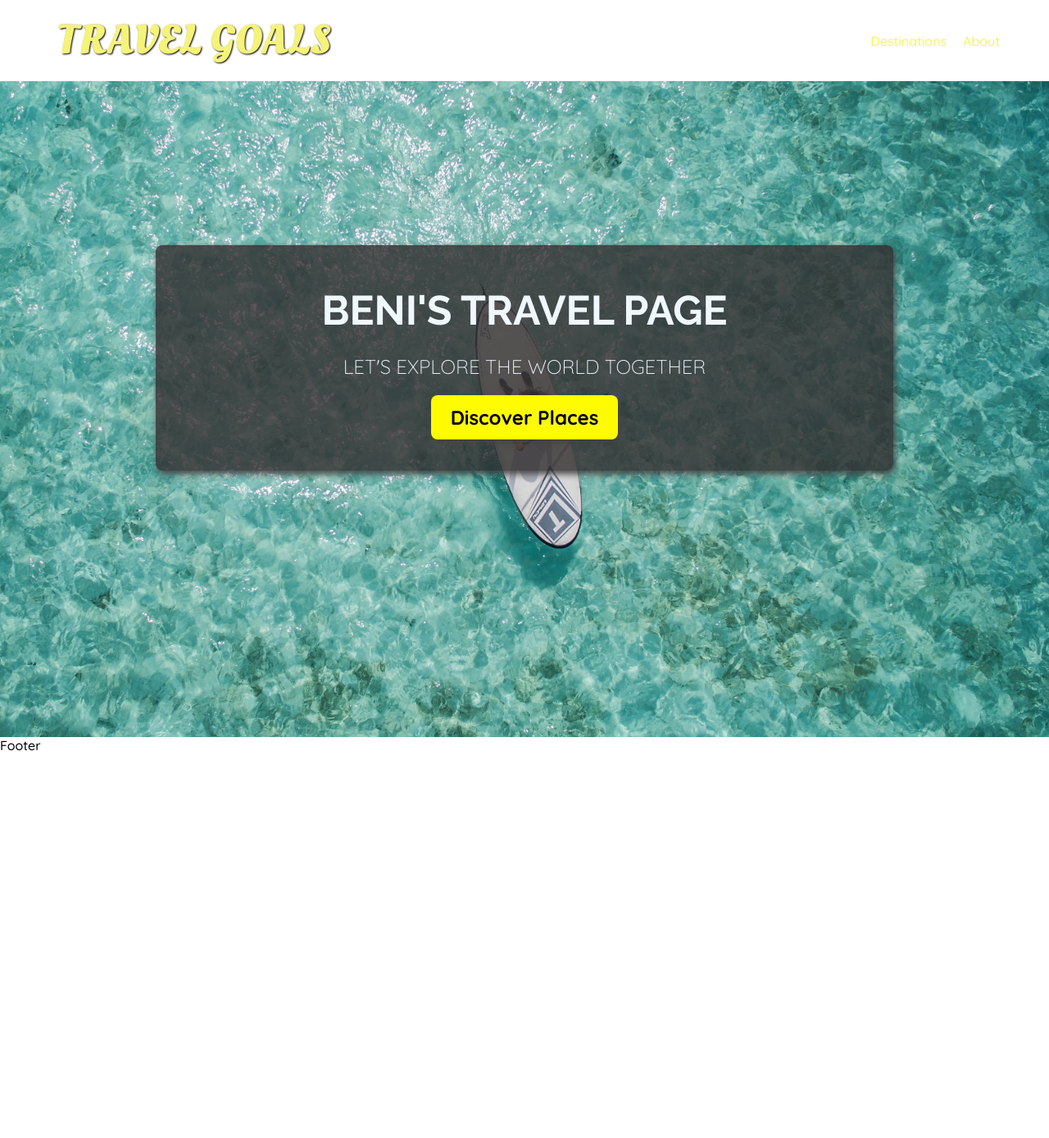
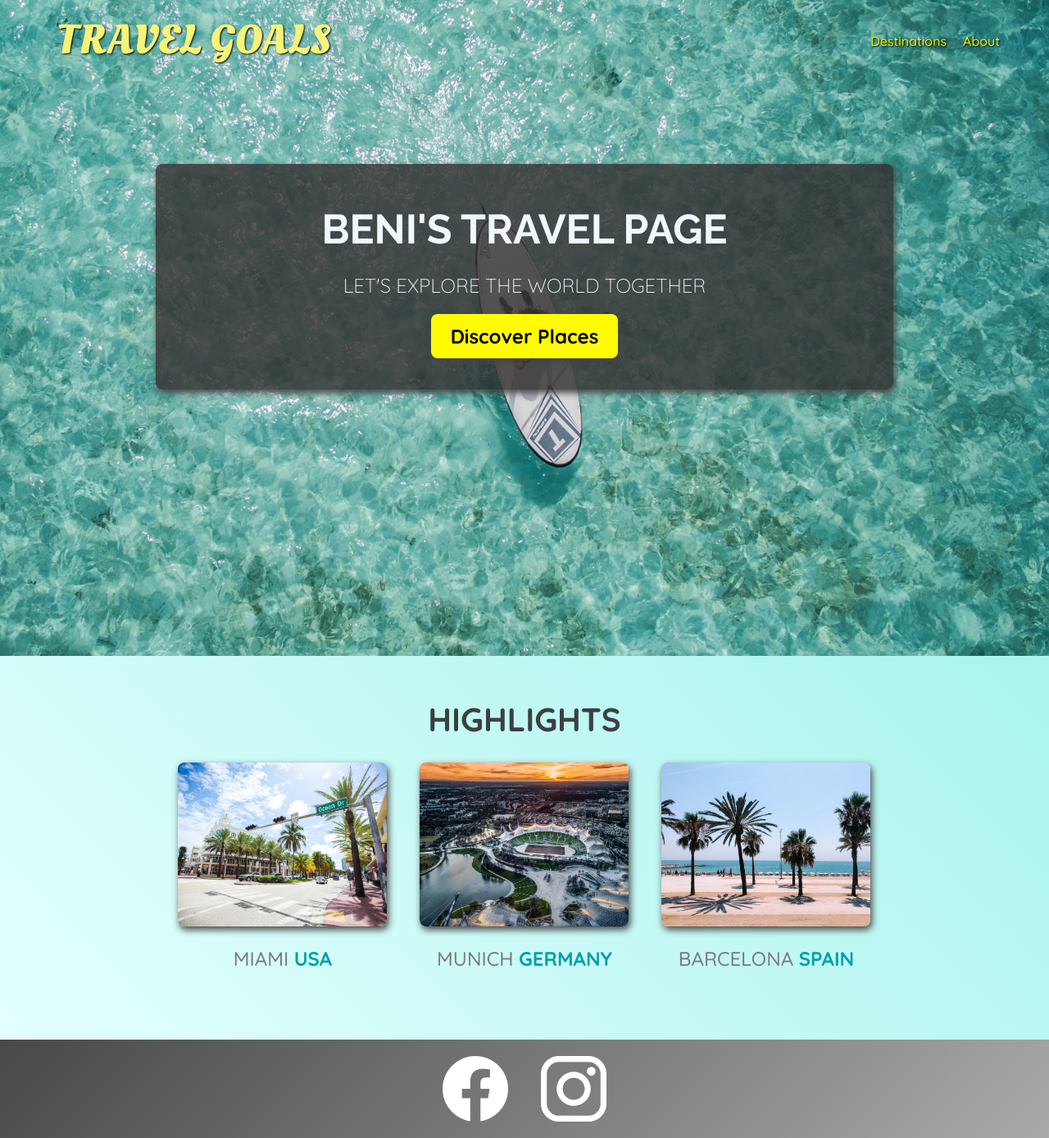
Before and after one commit to benib3/100daysWeb, a web app: file website-examples/third-site/index.html in a window 1280 px wide. Shown: the whole page at 82% size. Before the commit the page ends 919 px from the top, so only its background shows below. Run offline with its HTML, style and script files only (its server is not run), Linux system fonts and the light colour scheme.

Commit message:
finished landing page

```diff
--- a/website-examples/third-site/index.html
+++ b/website-examples/third-site/index.html
@@ -34,8 +34,35 @@
           <a href="/places.html">Discover places</a>
         </div>
       </section>
-      <section id="highlights"></section>
+
+      <section id="highlights">
+        <h2>Highlights</h2>
+        <ul id="destinations">
+          <li class="destination" alt="Miami streets on sunny day">
+            <img src="/imgs/cities/miami.jpg" />
+            <p>Miami <strong>USA</strong></p>
+          </li>
+          <li class="destination" alt="Munich stadium in autumn">
+            <img src="/imgs/cities/munich.jpg" />
+            <p>Munich <strong>Germany</strong></p>
+          </li>
+          <li class="destination" alt="Palm beach in Barcelona">
+            <img src="/imgs/cities/barcelona.jpg" />
+            <p>Barcelona <strong>Spain</strong></p>
+          </li>
+        </ul>
+      </section>
     </main>
-    <footer>Footer</footer>
+
+    <footer>
+      <ul>
+        <li>
+          <a href=https://www.facebook.com"><img src="/imgs/icons/facebook.png"  alt="Facebook"/></a>
+        </li>
+        <li>
+          <a href="https://www.instagram.com"><img src="/imgs/icons/insta.png"  alt="Instagram" /></a>
+        </li>
+      </ul>
+    </footer>
   </body>
 </html>
--- a/website-examples/third-site/places.html
+++ b/website-examples/third-site/places.html
@@ -13,6 +13,6 @@
     <title>Places</title>
   </head>
   <body>
-    places
+    <main></main>
   </body>
 </html>
--- a/website-examples/third-site/style/index.css
+++ b/website-examples/third-site/style/index.css
@@ -44,3 +44,45 @@
 #hero-content a:hover {
   background-color: rgba(255, 238, 0);
 }
+#highlights {
+  padding: 24px;
+  align-items: center;
+  background: linear-gradient(45deg, rgb(227, 255, 253), rgb(170, 243, 238));
+}
+#highlights h2 {
+  color: rgba(59, 65, 64);
+  text-align: center;
+  font-size: 40px;
+  text-transform: uppercase;
+  margin: 28px 0;
+}
+#destinations {
+  display: flex;
+  flex-direction: row;
+  justify-content: center;
+
+  width: 90%;
+  margin: auto;
+  margin-bottom: 40px;
+}
+.destination {
+  margin: 0 20px;
+}
+
+.destination p {
+  text-align: center;
+  text-transform: uppercase;
+  font-size: 24px;
+  color: rgba(124, 123, 123);
+  margin: 20px 0;
+}
+strong {
+  color: rgba(0, 160, 170);
+}
+.destination img {
+  height: 200px;
+  width: 255px;
+  box-shadow: 2px 4px 8px rgba(68, 67, 67);
+  border-radius: 8px;
+  object-fit: cover;
+}
--- a/website-examples/third-site/style/shared.css
+++ b/website-examples/third-site/style/shared.css
@@ -12,6 +12,9 @@ header {
   align-items: center;
   justify-content: space-between;
   padding: 15px 60px;
+  position: absolute;
+  width: 100%;
+  box-sizing: border-box;
 }
 #logo a {
   padding: 10px;
@@ -31,13 +34,36 @@ header li {
   margin-left: 20px;
 }
 header ul li a {
-  color: rgb(245, 243, 100);
+  color: rgb(245, 243, 0);
   text-decoration: none;
+  text-shadow: 1px 1px 2px rgb(0, 0, 0);
 }
 header ul li a:hover {
   border: 4px solid rgb(245, 243, 100);
   background-color: rgb(245, 243, 100);
-  color: rgb(3, 3, 3);
-  border-radius: 5px;
+  color: rgb(77, 77, 77);
+  border-radius: 6px;
   padding: 5px;
 }
+
+footer {
+  background: linear-gradient(
+    135deg,
+    rgba(0, 0, 0, 0.719),
+    rgba(36, 36, 36, 0.39)
+  );
+  padding: 20px;
+}
+footer ul {
+  display: flex;
+  justify-content: center;
+}
+footer li {
+  width: 80px;
+  height: 80px;
+  margin: 0 20px;
+}
+footer img {
+  width: 100%;
+  height: 100%;
+}
```
Also changed, not shown: website-examples/third-site/imgs/main-background/tumblr_5c98f45904c34461c6ae6b93aabf8e32_44a126b4_1280.jpg (deleted).
